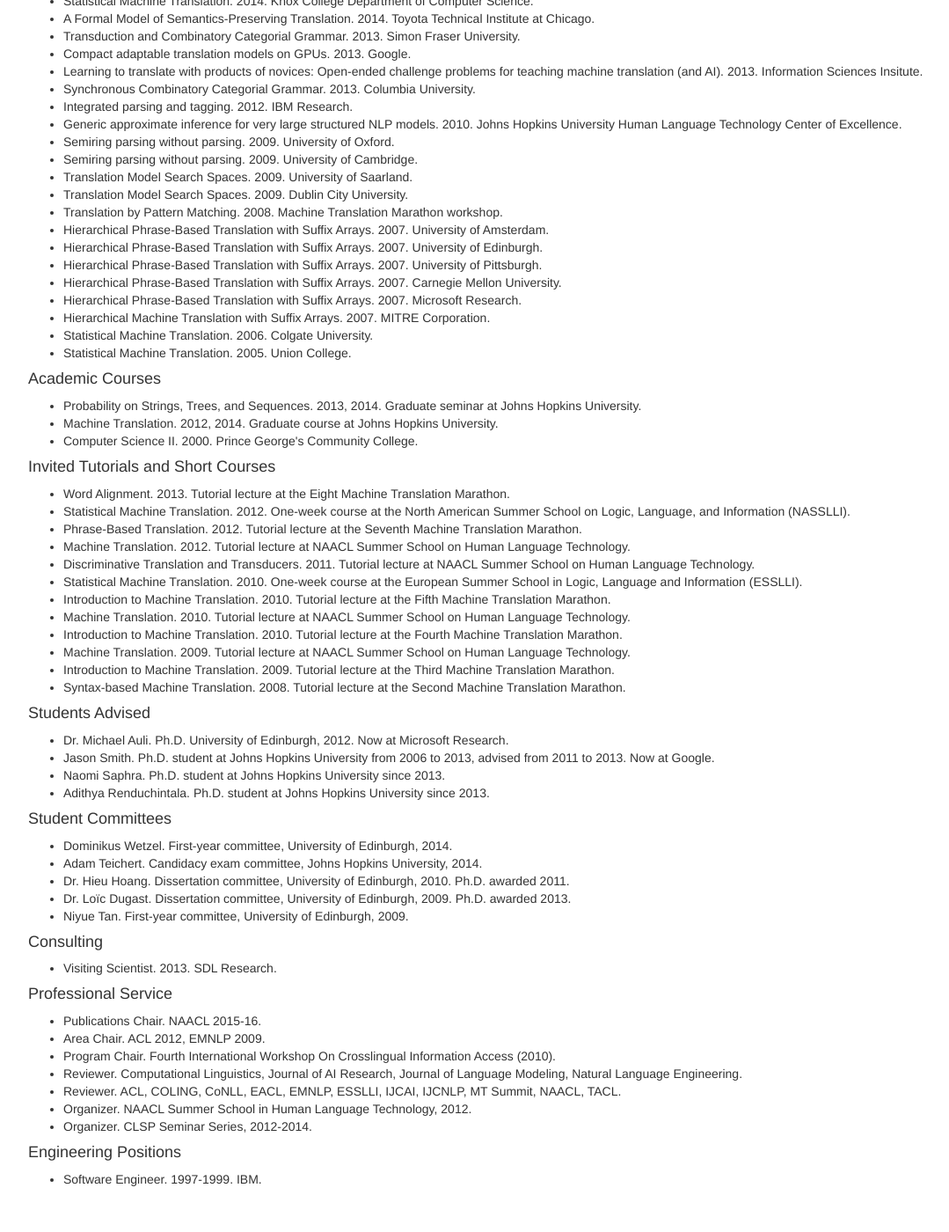
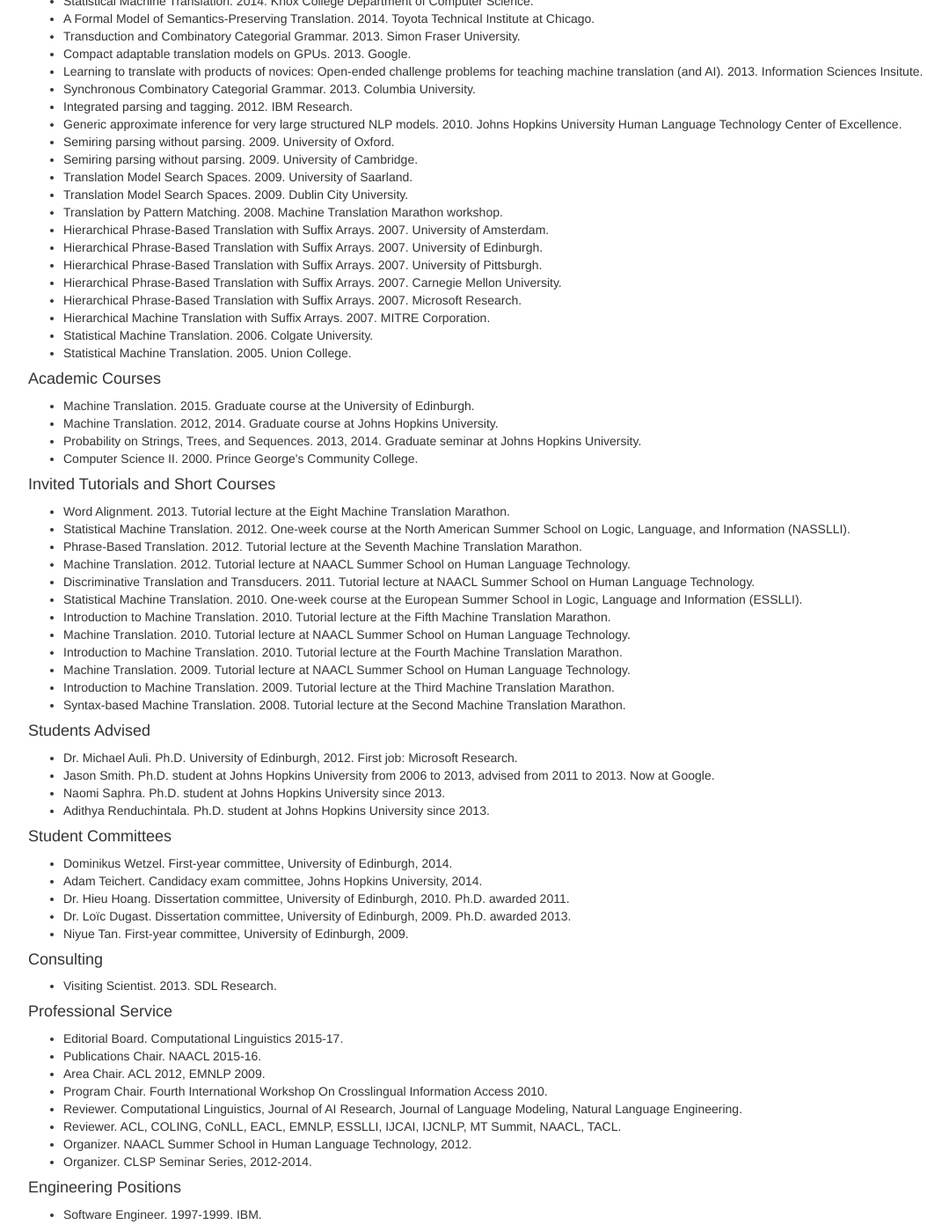
Before and after one commit to alopez/alopez.github.com, a Jekyll site: the page built from cv.html, in a window 1280 px wide and 1400 px high, scrolled down 1500 px. Shown: the whole window at 88% size, without its empty margins (23-1102 px from the left). Built offline with Jekyll 4.4.1, drawn with Linux system fonts in a browser that asks for light colours; before the commit the page ends 2860 px from its top, so only the background shows below that.

Commit message:
Update cv with new course

```diff
--- a/cv.html
+++ b/cv.html
@@ -162,13 +162,17 @@ after-pubs:
     heading: Academic Courses
     items:
       -
-        title: Probability on Strings, Trees, and Sequences
-        year: 2013, 2014
-        detail: Graduate seminar at Johns Hopkins University
+        title: Machine Translation
+        year: 2015
+        detail: Graduate course at the University of Edinburgh
       -
         title: Machine Translation
         year: 2012, 2014
         detail: Graduate course at Johns Hopkins University
+      -
+        title: Probability on Strings, Trees, and Sequences
+        year: 2013, 2014
+        detail: Graduate seminar at Johns Hopkins University
       -
         title: Computer Science II
         year: 2000
@@ -229,7 +233,7 @@ after-pubs:
     items:
       -
         title: Dr. Michael Auli
-        detail: Ph.D. University of Edinburgh, 2012. Now at Microsoft Research
+        detail: Ph.D. University of Edinburgh, 2012. First job&#58; Microsoft Research
       -
         title: Jason Smith
         detail: Ph.D. student at Johns Hopkins University from 2006 to 2013, advised from 2011 to 2013. Now at Google
@@ -267,6 +271,8 @@ after-pubs:
   -
     heading: Professional Service
     items:
+      - title: Editorial Board
+        detail: Computational Linguistics 2015-17
       -
         title: Publications Chair
         detail: NAACL 2015-16
@@ -275,7 +281,7 @@ after-pubs:
         detail: ACL 2012, EMNLP 2009
       -
         title: Program Chair
-        detail: Fourth International Workshop On Crosslingual Information Access (2010)
+        detail: Fourth International Workshop On Crosslingual Information Access 2010
       -
         title: Reviewer
         detail: Computational Linguistics, Journal of AI Research, Journal of Language Modeling, Natural Language Engineering
--- a/teaching.html
+++ b/teaching.html
@@ -15,6 +15,10 @@ picture: teaching
     feeling of satisfaction.</i><br/>&mdash;Gian-Carlo Rota</blockquote>
 </div>
 
+<h4>Courses at the University of Edinburgh</h4>
+<dl class="dl-horizontal">
+  <dt>Spring 2015</dt><dd><a href="http://www.inf.ed.ac.uk/teaching/courses/mt/">INFR11062 Machine translation</a></dd>
+</dl>
 <h4>Courses at Johns Hopkins</h4>
 <dl class="dl-horizontal">
   <dt>Spring 2012 and 2014</dt><dd><a href="http://mt-class.org/jhu/">EN 600.468 Machine Translation</a></dd>
```
